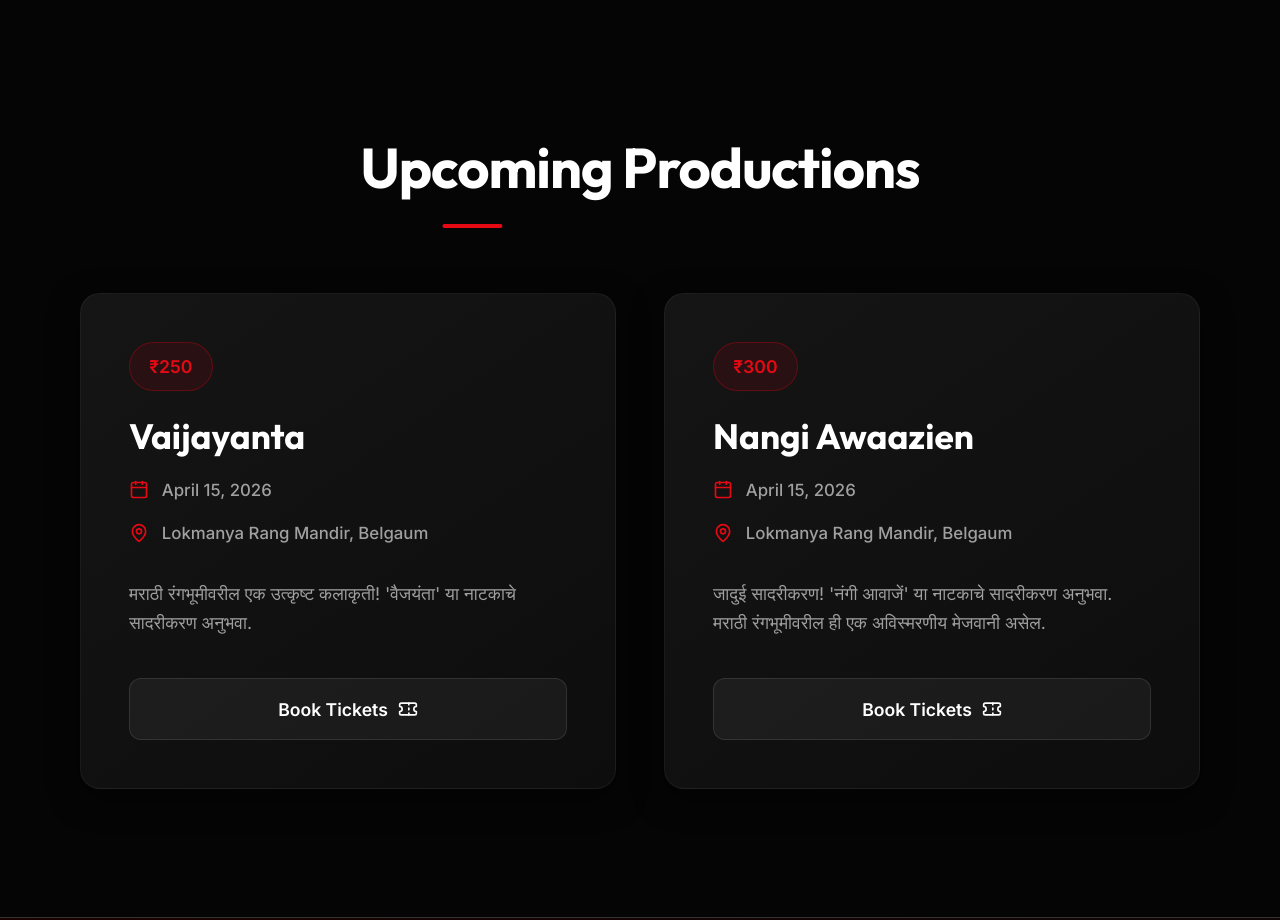
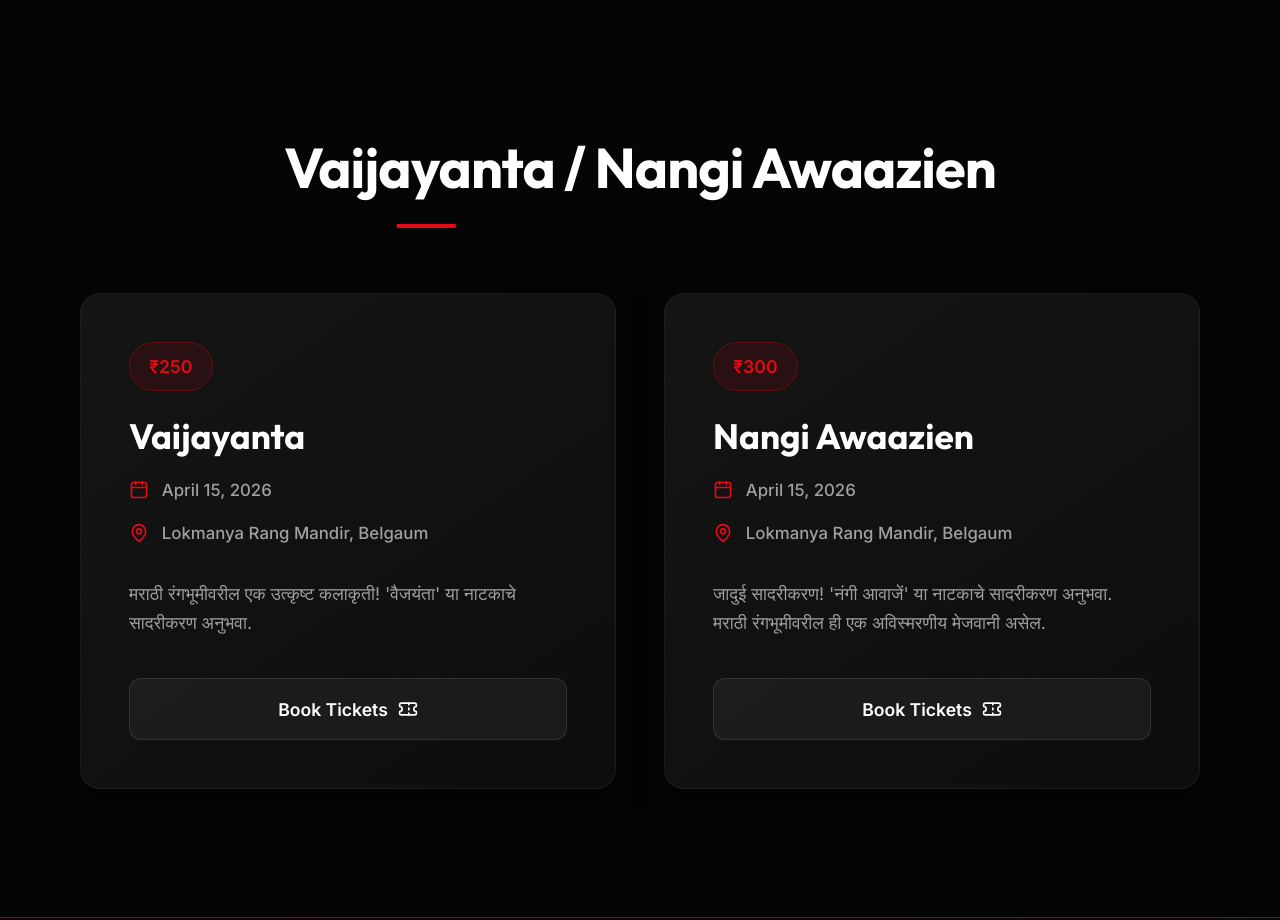
Before and after one commit to aishwarya442/ticket_project, a React (Create React App) app in the folder frontend/: page / in a window 1280 px wide. Shown: the part 1420-2340 px from the top of the page. Built offline with nearby package versions, Linux system fonts and the light colour scheme; no server answers.

Commit message:
Updated section title to Vaijayanta / Nangi Awaazien

```diff
--- a/frontend/src/pages/Home.js
+++ b/frontend/src/pages/Home.js
@@ -110,7 +110,7 @@ const Home = () => {
 
       <section id="now-showing" className="events-list-section">
         <div className="container">
-          <h2 className="section-title">Upcoming Productions</h2>
+          <h2 className="section-title">Vaijayanta / Nangi Awaazien</h2>
           <div className="events-grid">
             {events.map((event) => (
               <div key={event.id} className="event-card">
```
